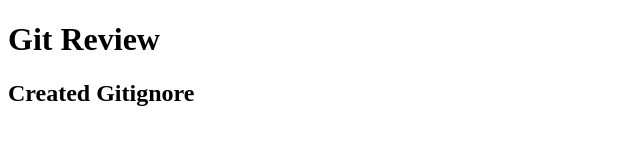
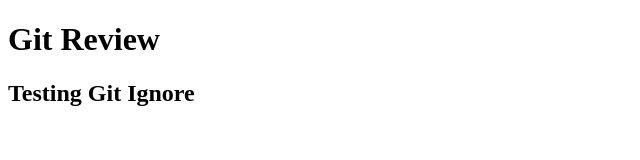
Before and after one commit to Jaden-Reklaw/PA_Week7, a plain HTML site: page Lecture7/index.html in a window 1280 px wide. Shown: the full height of the page, 0-640 px from the left. Drawn offline with Linux system fonts and the light colour scheme.

Commit message:
Testing gitignore

```diff
--- a/Lecture7/index.html
+++ b/Lecture7/index.html
@@ -6,6 +6,6 @@
 </head>
 <body>
 	<h1>Git Review</h1>
-	<h2>Created Gitignore</h2>
+	<h2>Testing Git Ignore</h2>
 </body>
 </html>
```
